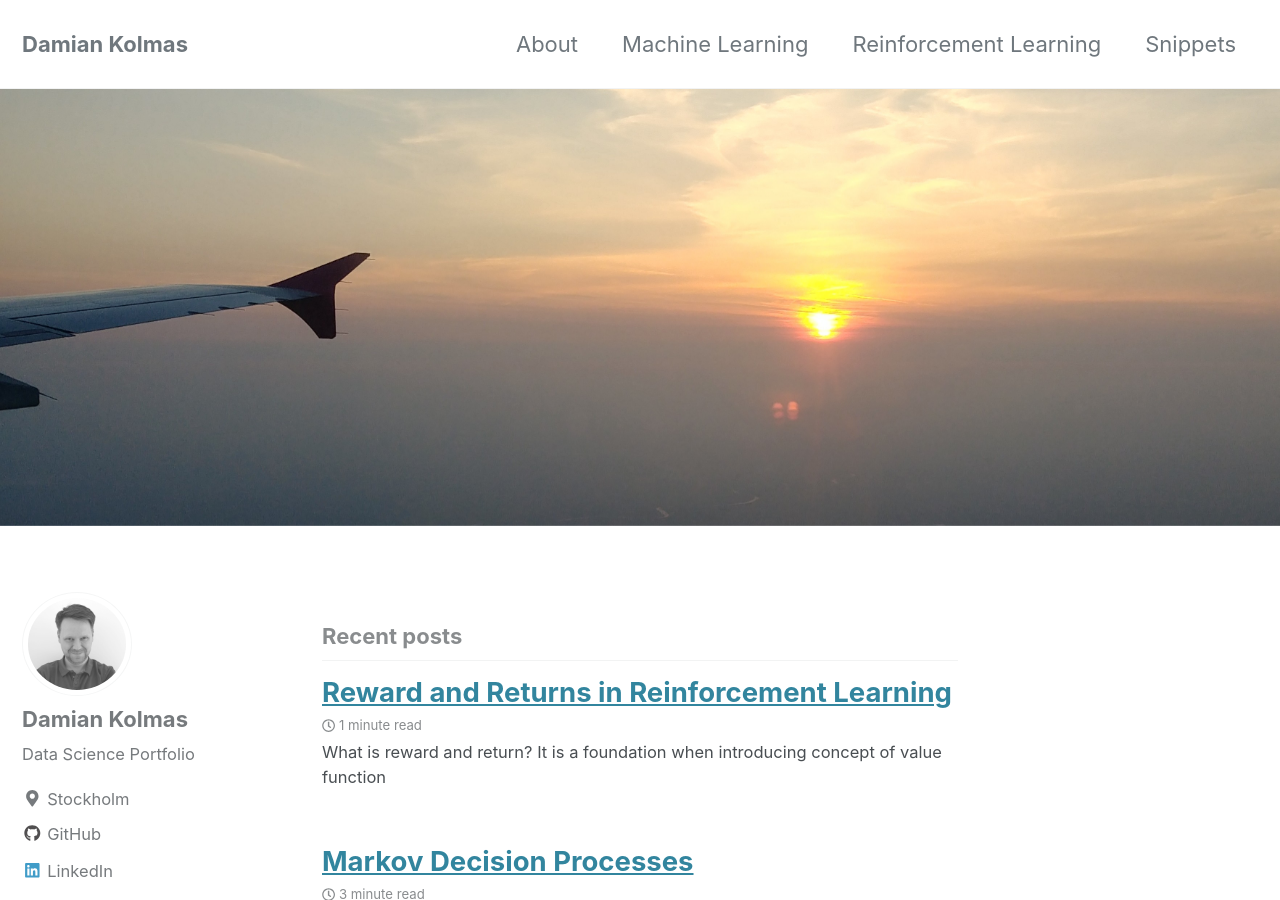
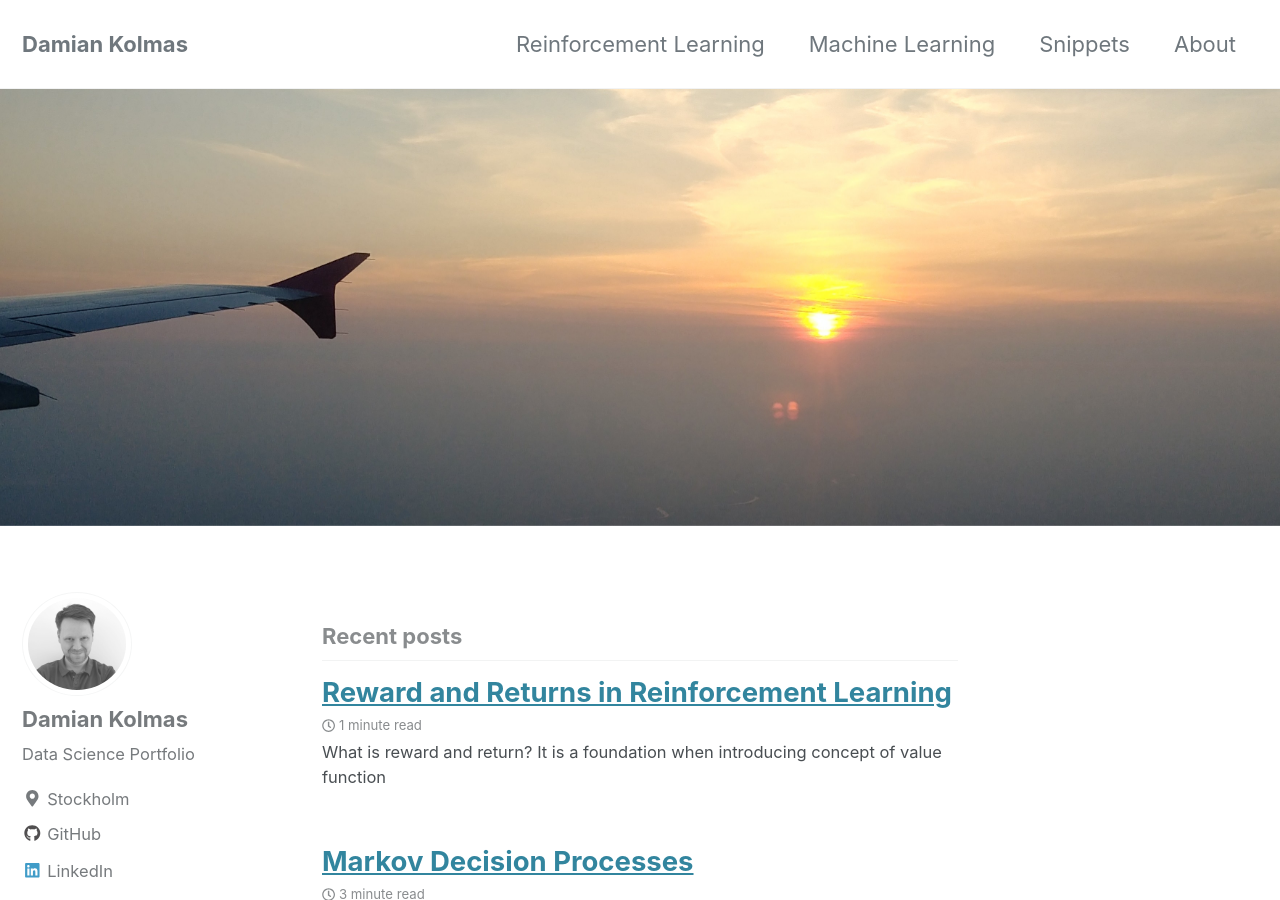
Before and after one commit to DKolmas/DKolmas.github.io, a Jekyll site: the page built from index.html, in a window 1280 px wide and 900 px high. Built offline with Jekyll 4.4.1, drawn with Linux system fonts in a browser that asks for light colours; cached includes are drawn as plain includes; the list of posts is cut into pages by our own code.

Commit message:
changig an order of categories in main menu

```diff
--- a/_data/navigation.yml
+++ b/_data/navigation.yml
@@ -1,13 +1,13 @@
 # main links
 main:
+  - title: "Reinforcement Learning"
+    url: /rl/
+  - title: "Machine Learning"
+    url: /machine-learning/
+  - title: "Snippets"
+    url: /python-snippets/
   - title: "About"
     url: /about/
-  - title: "Machine Learning"
-    url: /machine-learning/
-  - title: "Reinforcement Learning"
-    url: /rl/
-  - title: "Snippets"
-    url: /python-snippets/
   # - title: "About"
   #   url: https://mmistakes.github.io/minimal-mistakes/about/
   # - title: "Sample Posts"
```
